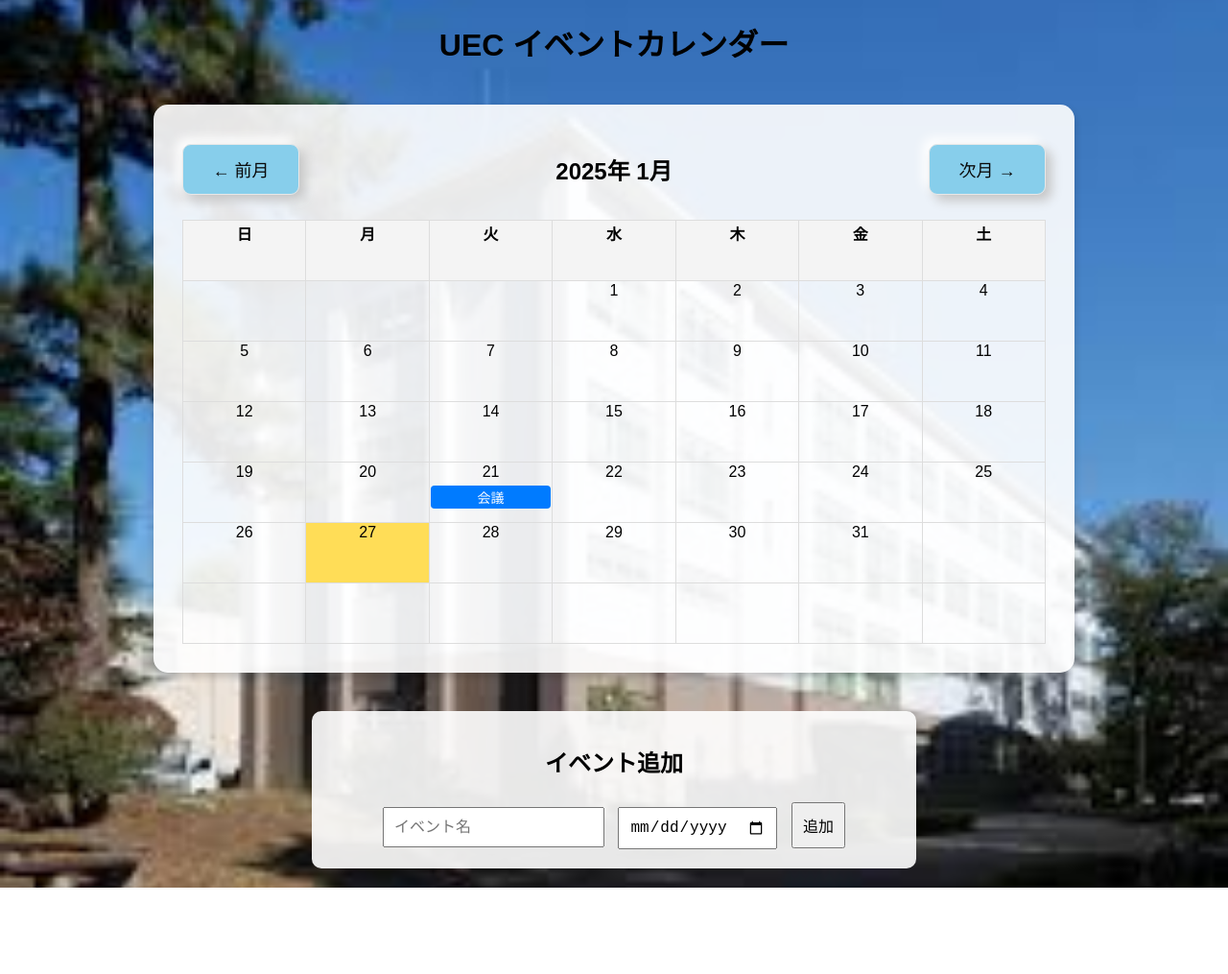
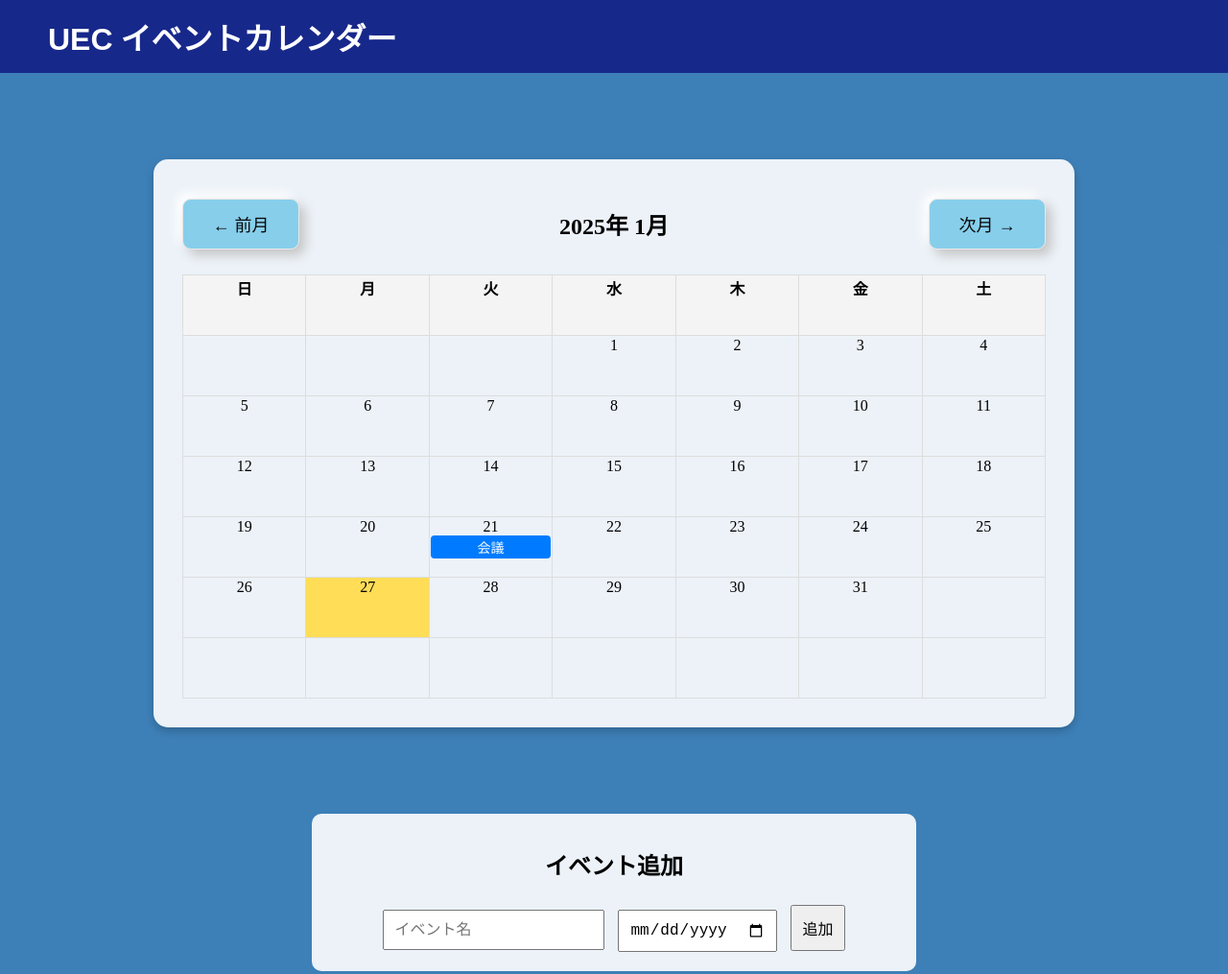
Before and after one commit to Togo-Iwasaki/media-theory, a website: page uec_museum/public/index.html in a window 1280 px wide. Shown: the whole page at 96% size. Before the commit the page ends 925 px from the top, so only its background shows below. Drawn offline with Linux system fonts and the light colour scheme.

Commit message:
カレンダータイトル，背景 デザイン修正

```diff
--- a/uec_museum/public/index.html
+++ b/uec_museum/public/index.html
@@ -7,9 +7,11 @@
     <link rel="stylesheet" href="./styles.css">
 </head>
 <body>
-    <div>
-        <h1 class="calendar-title">UEC イベントカレンダー</h1>
-    <div>
+    <div class="header">
+        <h1><span class="blue-text">UEC</span> イベントカレンダー</h1>
+    </div>
+
+    <div class="main">
         <div id="calendar" class="calendar"></div>
 
         <div id="event-form">
@@ -18,6 +20,7 @@
             <input type="date" id="event-date" required>
             <button id="add-event">追加</button>
         </div>
+    </div>
 
     <script src="calendar.js"></script>
 </body>
--- a/uec_museum/public/styles.css
+++ b/uec_museum/public/styles.css
@@ -1,16 +1,32 @@
+@import url('https://fonts.googleapis.com/css?family=Ubuntu+Mono');
+
 body {
-    font-family: Arial, sans-serif;
+    font-family: "Merriweather", "Noto Serif JP", serif;
     text-align: center;
     margin: 0;
     padding: 0;
-    background-image: url('/img/museum.jpg');
+    /* background-image: url('/img/museum.jpg'); */
     background-size: cover;
     background-position: center;
     background-repeat: no-repeat;
 }
+.header {
+    color: white;
+    background: #17288b;
+    text-align: left;
+    padding: 15px 50px;
+    h1 {
+        margin: 0;
+    }
+}
+.main {
+    /* background-color: rgba(41,114,176,.9); */
+    background-color: rgba(41, 114, 176, .9);
+    padding: 70px 0;
+}
 .calendar {
     display: inline-block;
-    margin: 20px;
+    margin: 20px 5px 70px;
     background: rgba(255, 255, 255, 0.9);
     padding: 30px;
     border-radius: 15px;
@@ -33,14 +49,18 @@ body {
         background: #87ceeb;
         cursor: pointer;
         border: 1px solid #e8e8e8;
-        transition: all 0.3s;
+        transition: all 0.5s;
         box-shadow: 6px 6px 12px #c5c5c5, -6px -6px 12px #ffffff;
       }
 
-      button:active {
-        color: #666;
-        box-shadow: inset 4px 4px 12px #c5c5c5, inset -4px -4px 12px #ffffff;
-      }
+    button:hover {
+      background: white;
+      color: #2a5c84;
+      box-shadow: inset 4px 4px 12px #c5c5c5, inset -4px -4px 12px #ffffff;
+    }
+}
+.blue-text {
+    font-family: Arial, Helvetica, sans-serif;
 }
 table {
     border-collapse: collapse;
@@ -69,10 +89,9 @@ td:hover {
     background-color: #007BFF;
     border-radius: 4px;
     padding: 2px 4px;
-    margin-top: 5px;
     display: block; /* イベントを縦に積み重ねる */
 }
-        .event-list {
+.event-list {
     max-height: 80px; /* イベントリストの最大高さを設定 */
     overflow-y: auto; /* イベントが多い場合にスクロール表示 */
     padding: 2px;
```
Lines whose indentation alone changed are shown as unchanged.
